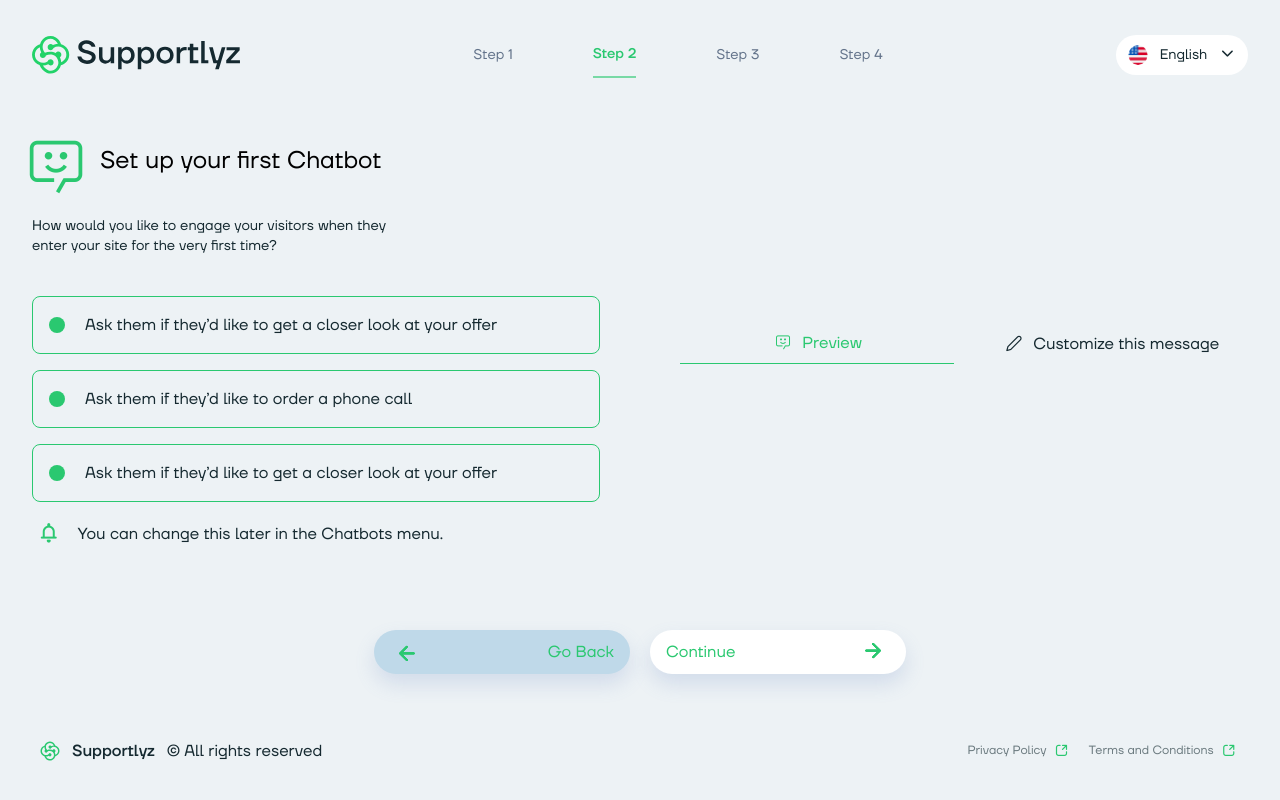
After one commit to jetrix-quantumlabx/supportlyz, a PHP site: page /step-3.html in a window 1280 px wide. The commit adds this page. Run offline with PHP 8.4, Linux system fonts and the light colour scheme.

Commit message:
fix: Update CSS styles and HTML structure

```diff
--- a/src/assets/css/main.css
+++ b/src/assets/css/main.css
@@ -704,6 +704,14 @@ video {
   margin-top: 1px;
 }
 
+.mb-10 {
+  margin-bottom: 2.5rem;
+}
+
+.mb-20 {
+  margin-bottom: 5rem;
+}
+
 .line-clamp-2 {
   overflow: hidden;
   display: -webkit-box;
@@ -959,6 +967,10 @@ video {
   width: 100%;
 }
 
+.w-4\/6 {
+  width: 66.666667%;
+}
+
 .max-w-\[238px\] {
   max-width: 238px;
 }
@@ -1035,6 +1047,11 @@ video {
 
 .rotate-90 {
   --tw-rotate: 90deg;
+  transform: translate(var(--tw-translate-x), var(--tw-translate-y)) rotate(var(--tw-rotate)) skewX(var(--tw-skew-x)) skewY(var(--tw-skew-y)) scaleX(var(--tw-scale-x)) scaleY(var(--tw-scale-y));
+}
+
+.rotate-180 {
+  --tw-rotate: 180deg;
   transform: translate(var(--tw-translate-x), var(--tw-translate-y)) rotate(var(--tw-rotate)) skewX(var(--tw-skew-x)) skewY(var(--tw-skew-y)) scaleX(var(--tw-scale-x)) scaleY(var(--tw-scale-y));
 }
 
@@ -1062,6 +1079,10 @@ video {
   grid-template-columns: repeat(7, minmax(0, 1fr));
 }
 
+.grid-cols-2 {
+  grid-template-columns: repeat(2, minmax(0, 1fr));
+}
+
 .flex-col {
   flex-direction: column;
 }
@@ -1122,6 +1143,10 @@ video {
   gap: 1.25rem;
 }
 
+.gap-10 {
+  gap: 2.5rem;
+}
+
 .overflow-hidden {
   overflow: hidden;
 }
@@ -1148,6 +1173,10 @@ video {
 
 .rounded-xl {
   border-radius: 0.75rem;
+}
+
+.rounded-lg {
+  border-radius: 0.5rem;
 }
 
 .rounded-b-3xl {
@@ -1177,6 +1206,10 @@ video {
   border-width: 2px;
 }
 
+.border {
+  border-width: 1px;
+}
+
 .border-x-\[10px\] {
   border-left-width: 10px;
   border-right-width: 10px;
@@ -1218,6 +1251,11 @@ video {
   border-color: rgb(255 255 255 / var(--tw-border-opacity));
 }
 
+.border-secondary-900 {
+  --tw-border-opacity: 1;
+  border-color: rgb(42 200 112 / var(--tw-border-opacity));
+}
+
 .border-x-transparent {
   border-left-color: transparent;
   border-right-color: transparent;
@@ -1266,6 +1304,11 @@ video {
 .bg-white {
   --tw-bg-opacity: 1;
   background-color: rgb(255 255 255 / var(--tw-bg-opacity));
+}
+
+.bg-\[\#bfd9e9\] {
+  --tw-bg-opacity: 1;
+  background-color: rgb(191 217 233 / var(--tw-bg-opacity));
 }
 
 .bg-opacity-50 {
--- a/src/step-1.html
+++ b/src/step-1.html
@@ -10,6 +10,7 @@
     <main>
       <!-- Step 1 -->
       <div class="flex flex-col h-screen">
+        <!-- Header -->
         <div class="flex items-center justify-between p-8 h-[110px]">
           <img src="assets/images/logo.svg" alt="logo" class="w-52">
           <div class="flex items-center gap-20 text-slate-500">
@@ -365,6 +366,7 @@
           </div>
         </div>
 
+        <!-- Footer -->
         <div class="flex items-center justify-between w-full px-10 py-8 h-[110px]">
             <p class="flex items-center gap-3 text-penitentiary-900">
               <img src="assets/images/logo-isotipe.svg" alt="isotipe" class="w-5 h-5">
--- /dev/null
+++ b/src/step-3.html
@@ -0,0 +1,213 @@
+<!DOCTYPE html>
+<html lang="en">
+  <head>
+    <meta charset="UTF-8" />
+    <meta name="viewport" content="width=device-width, initial-scale=1.0" />
+    <link rel="stylesheet" href="assets/css/main.css" />
+    <title>Supportlyz - Step 2</title>
+  </head>
+  <body>
+    <main>
+      <!-- Step 3 -->
+      <div class="flex flex-col h-screen">
+        <!-- Header -->
+        <div class="flex items-center justify-between p-8 h-[110px]">
+          <img src="assets/images/logo.svg" alt="logo" class="w-52" />
+          <div class="flex items-center gap-20 text-slate-500">
+            <a href="step-1.html" class="py-3 text-sm cursor-pointer">Step 1</a>
+            <a
+              href="step-2.html"
+              class="py-3 text-sm font-medium border-b-2 cursor-pointer text-secondary-900 border-secondary-500"
+              >Step 2</a
+            >
+            <a href="step-3.html" class="py-3 text-sm cursor-pointer">Step 3</a>
+            <a href="step-4.html" class="py-3 text-sm cursor-pointer">Step 4</a>
+          </div>
+
+          <!-- Language -->
+          <div
+            class="relative transition bg-white rounded-full text-penitentiary-900 hover:shadow-secondary-40"
+          >
+            <div class="language-handler">
+              <img
+                src="assets/images/english.png"
+                alt="shape"
+                class="w-5 h-5 rounded-full"
+              />
+              <p class="text-sm">English</p>
+              <span class="text-xs">
+                <i class="icon-chevron"></i>
+              </span>
+            </div>
+
+            <!-- Language Dropdown -->
+            <div class="language-dropdown">
+              <div
+                class="flex items-center w-full h-10 gap-3 p-3 transition rounded-full cursor-pointer hover:bg-white hover:text-secondary-900"
+              >
+                <img
+                  src="assets/images/spanish.png"
+                  alt="shape"
+                  class="w-5 h-5 rounded-full"
+                />
+                <p class="text-sm">Español</p>
+              </div>
+              <div
+                class="flex items-center w-full h-10 gap-3 p-3 transition rounded-full cursor-pointer hover:bg-white hover:text-secondary-900"
+              >
+                <img
+                  src="assets/images/france.png"
+                  alt="shape"
+                  class="w-5 h-5 rounded-full"
+                />
+                <p class="text-sm">Francais</p>
+              </div>
+              <div
+                class="flex items-center w-full h-10 gap-3 p-3 transition rounded-full cursor-pointer hover:bg-white hover:text-secondary-900"
+              >
+                <img
+                  src="assets/images/italy.png"
+                  alt="shape"
+                  class="w-5 h-5 rounded-full"
+                />
+                <p class="text-sm">Italiano</p>
+              </div>
+              <div
+                class="flex items-center w-full h-10 gap-3 p-3 transition rounded-full cursor-pointer hover:bg-white hover:text-secondary-900"
+              >
+                <img
+                  src="assets/images/portugal.png"
+                  alt="shape"
+                  class="w-5 h-5 rounded-full"
+                />
+                <p class="text-sm">Portugues</p>
+              </div>
+              <div
+                class="flex items-center w-full h-10 gap-3 p-3 transition rounded-full cursor-pointer hover:bg-white hover:text-secondary-900"
+              >
+                <img
+                  src="assets/images/german.png"
+                  alt="shape"
+                  class="w-5 h-5 rounded-full"
+                />
+                <p class="text-sm">Deutsch</p>
+              </div>
+            </div>
+          </div>
+        </div>
+
+        <div class="flex flex-col justify-center h-full px-8 mx-auto max-w-screen-2xl">
+
+          <div class="grid items-center grid-cols-2 gap-20 mb-20">
+            <div class="relative">
+              <div class="flex items-center gap-5">
+                <span
+                  class="flex justify-center w-12 mb-4 text-6xl text-secondary-900"
+                >
+                  <i class="icon-message"></i>
+                </span>
+                <h2 class="block mb-8 text-2xl">
+                  Set up your first Chatbot
+                </h2>
+              </div>
+              <p class="block w-4/6 mb-10 text-sm text-penitentiary-900">How would you like to engage your visitors when they enter your site for the very first time?</p>
+
+              <div class="relative">
+                <li class="flex items-center gap-5 p-4 mb-4 border rounded-lg border-secondary-900">
+                  <span class="w-4 h-4 rounded-full bg-secondary-900"></span>
+                  <p class="text-penitentiary-900">Ask them if they’d like to get a closer look at your offer</p>
+                </li>
+                <li class="flex items-center gap-5 p-4 mb-4 border rounded-lg border-secondary-900">
+                  <span class="w-4 h-4 rounded-full bg-secondary-900"></span>
+                  <p class="text-penitentiary-900">Ask them if they’d like to order a phone call</p>
+                </li>
+                <li class="flex items-center gap-5 p-4 mb-4 border rounded-lg border-secondary-900">
+                  <span class="w-4 h-4 rounded-full bg-secondary-900"></span>
+                  <p class="text-penitentiary-900">Ask them if they’d like to get a closer look at your offer</p>
+                </li>
+                <div class="flex items-center gap-3">
+                  <span>
+                    <i class="text-2xl icon-bell text-secondary-900"></i>
+                  </span>
+                  <p class="text-penitentiary-900">You can change this later in the Chatbots menu.</p>
+                </div>
+
+              </div>
+            </div>
+
+            <div class="relative">
+              <div class="flex items-center w-full gap-5">
+                <li class="flex items-center justify-center w-3/6 gap-2 py-2 border-b text-secondary-900 border-secondary-900">
+                  <span>
+                    <i class="icon-message"></i>
+                  </span>
+                  <p>Preview</p>
+                </li>
+                <li class="flex items-center justify-center w-3/6 gap-2 py-2 text-penitentiary-900">
+                  <span>
+                    <i class="icon-pen"></i>
+                  </span>
+                  <p>Customize this message</p>
+                </li>
+              </div>
+            </div>
+          </div>
+
+
+          <!-- Buttons -->
+          <div class="flex items-center w-full gap-5">
+            <div class="flex justify-end w-3/6">
+              <a href="step-2.html">
+                <button class="flex items-center justify-between w-64 px-4 text-base transition duration-500 bg-[#bfd9e9] border-0 rounded-full cursor-pointer h-11 text-secondary-900 shadow-gray-20">
+                  <i class="text-2xl rotate-180 icon-arrow"></i>
+                  <span>Go Back</span>
+                </button>
+              </a>
+            </div>
+            <div class="flex justify-start w-3/6">
+              <a href="step-2.html">
+                <button class="flex items-center justify-between w-64 px-4 text-base transition duration-500 bg-white border-0 rounded-full cursor-pointer hover:bg-secondary-900 hover:text-white h-11 text-secondary-900 shadow-gray-20">
+                  <span>Continue</span>
+                  <i class="text-2xl icon-arrow"></i>
+                </button>
+              </a>
+            </div>
+          </div>
+
+        </div>
+
+
+        <!-- Footer -->
+        <div
+          class="flex items-center justify-between w-full px-10 py-8 h-[110px]"
+        >
+          <p class="flex items-center gap-3 text-penitentiary-900">
+            <img
+              src="assets/images/logo-isotipe.svg"
+              alt="isotipe"
+              class="w-5 h-5"
+            />
+            <b class="font-medium">Supportlyz</b> © All rights reserved
+          </p>
+          <div class="flex items-center gap-4">
+            <a
+              href="#"
+              class="flex items-center gap-1 text-xs transition text-penitentiary-500 hover:text-secondary-900"
+            >
+              Privacy Policy
+              <i class="text-base icon-link text-secondary-900"></i>
+            </a>
+            <a
+              href="#"
+              class="flex items-center gap-1 text-xs transition text-penitentiary-500 hover:text-secondary-900"
+            >
+              Terms and Conditions
+              <i class="text-base icon-link text-secondary-900"></i>
+            </a>
+          </div>
+        </div>
+      </div>
+    </main>
+    <script src="assets/js/scripts.js"></script>
+  </body>
+</html>
```
Also changed, not shown: src/step-2.html (+23 -1 lines).
